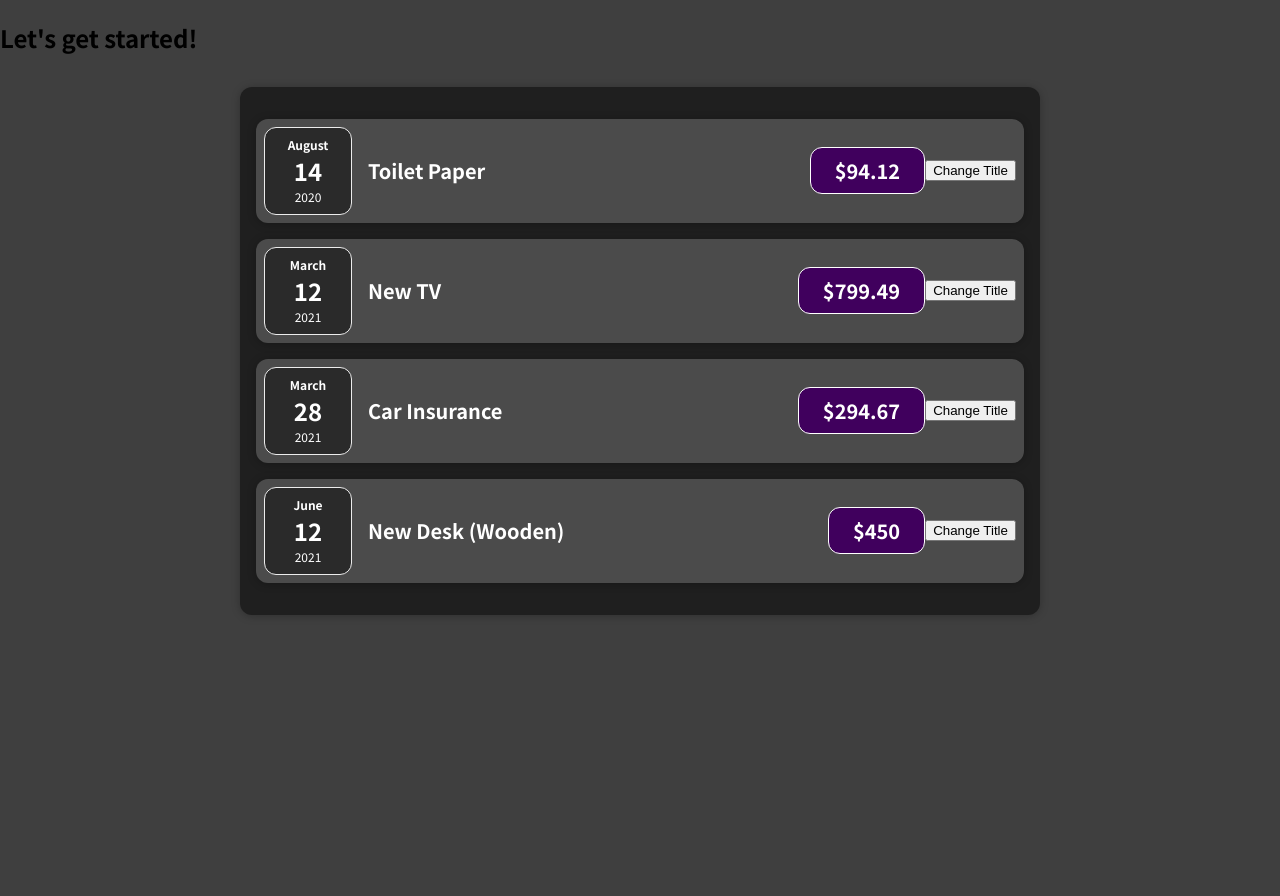
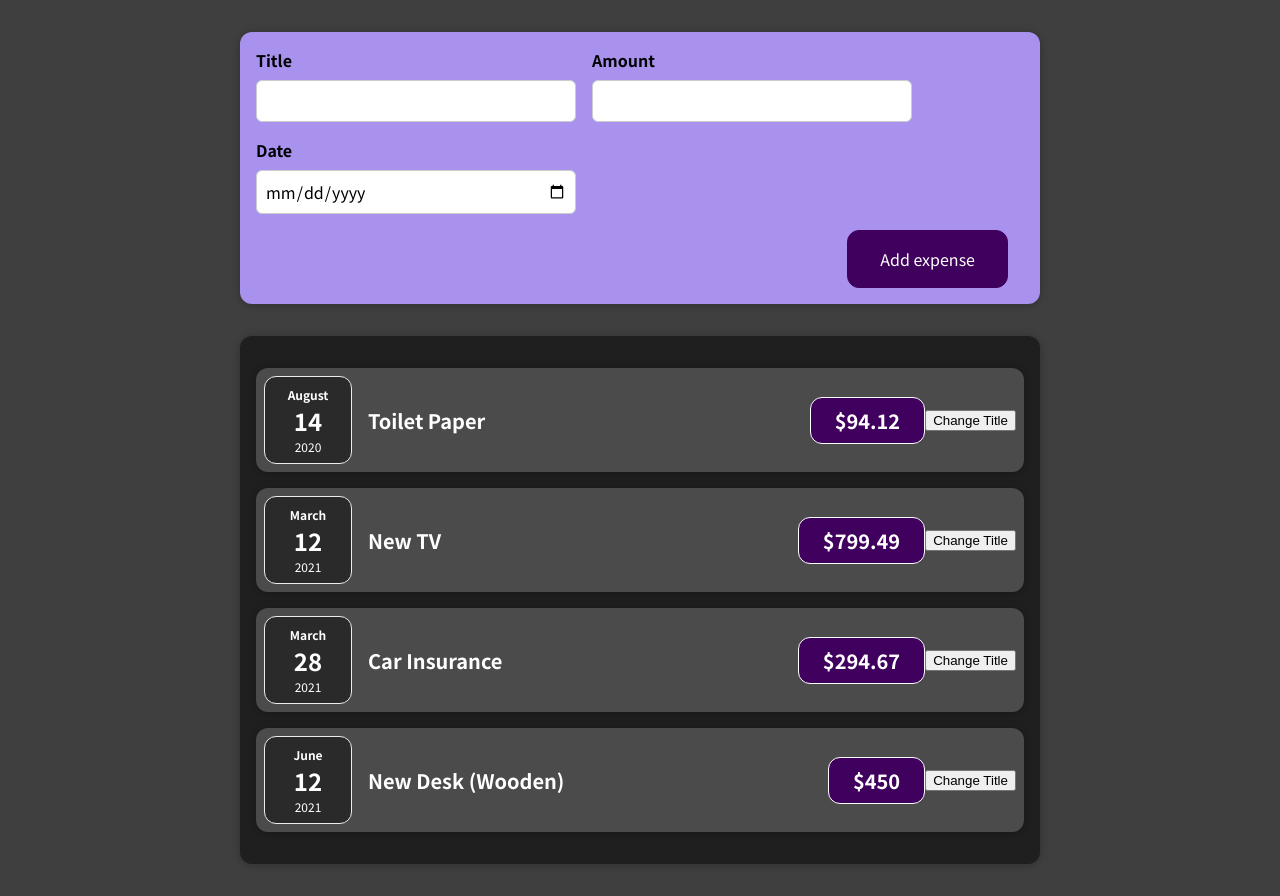
Before and after one commit to mostlyclicks/react-complete-guide, a React (Create React App) app: page / in a window 1280 px wide. Before the commit the page ends 800 px from the top, so only its background shows below. Built offline with nearby package versions, Linux system fonts and the light colour scheme.

Commit message:
add new expense

```diff
--- a/src/App.js
+++ b/src/App.js
@@ -1,5 +1,6 @@
 import React from 'react'
 import Expenses from "./components/Expenses/Expenses"
+import NewExpense from "./components/NewExpense/NewExpense"
 
 const App = () => {
 	const expenses = [
@@ -26,7 +27,7 @@
 
 	return (
 		<div>
-			<h2>Let's get started!</h2>
+      <NewExpense />
       <Expenses expenses={expenses} />
 		</div>
 	);
--- /dev/null
+++ b/src/components/NewExpense/ExpenseForm.css
@@ -0,0 +1,26 @@
+.new-expense__controls {
+  display: flex;
+  flex-wrap: wrap;
+  gap: 1rem;
+  margin-bottom: 1rem;
+  text-align: left;
+}
+
+.new-expense__control label {
+  font-weight: bold;
+  margin-bottom: 0.5rem;
+  display: block;
+}
+
+.new-expense__control input {
+  font: inherit;
+  padding: 0.5rem;
+  border-radius: 6px;
+  border: 1px solid #ccc;
+  width: 20rem;
+  max-width: 100%;
+}
+
+.new-expense__actions {
+  text-align: right;
+}
--- /dev/null
+++ b/src/components/NewExpense/ExpenseForm.js
@@ -0,0 +1,28 @@
+import React from 'react'
+import './ExpenseForm.css'
+
+const ExpenseForm = () => {
+  return (
+    <form action="">
+      <div className="new-expense__controls">
+        <div className="new-expense__control">
+          <label htmlFor="">Title</label>
+          <input type="text" />
+        </div>
+        <div className="new-expense__control">
+          <label htmlFor="">Amount</label>
+          <input type="number" min="0.01" step="0.01" />
+        </div>
+        <div className="new-expense__control">
+          <label htmlFor="">Date</label>
+          <input type="date" min="2019-01-01" max="2022-12-31" />
+        </div>
+      </div>
+      <div className="new-expense__actions">
+        <button type="submit">Add expense</button>
+      </div>
+    </form>
+  )
+}
+
+export default ExpenseForm
--- /dev/null
+++ b/src/components/NewExpense/NewExpense.css
@@ -0,0 +1,34 @@
+.new-expense {
+  background-color: #a892ee;
+  padding: 1rem;
+  margin: 2rem auto;
+  width: 50rem;
+  max-width: 95%;
+  border-radius: 12px;
+  text-align: center;
+  box-shadow: 0 1px 8px rgba(0, 0, 0, 0.25);
+  }
+  .new-expense button {
+  font: inherit;
+  cursor: pointer;
+  padding: 1rem 2rem;
+  border: 1px solid #40005d;
+  background-color: #40005d;
+  color: white;
+  border-radius: 12px;
+  margin-right: 1rem;
+  }
+  .new-expense button:hover,
+  .new-expense button:active {
+  background-color: #510674;
+  border-color: #510674;
+  }
+  .new-expense button.alternative {
+  color: #220131;
+  border-color: transparent;
+  background-color: transparent;
+  }
+  .new-expense button.alternative:hover,
+  .new-expense button.alternative:active {
+  background-color: #ddb3f8;
+  }
--- /dev/null
+++ b/src/components/NewExpense/NewExpense.js
@@ -0,0 +1,14 @@
+import React from 'react'
+import ExpenseForm from './ExpenseForm'
+import './NewExpense.css'
+
+
+const NewExpense = () => {
+  return (
+    <div className='new-expense'>
+      <ExpenseForm />
+    </div>
+  )
+}
+
+export default NewExpense
```
Also changed, not shown: 1 other file (tests, documents, lock files or other folders).
